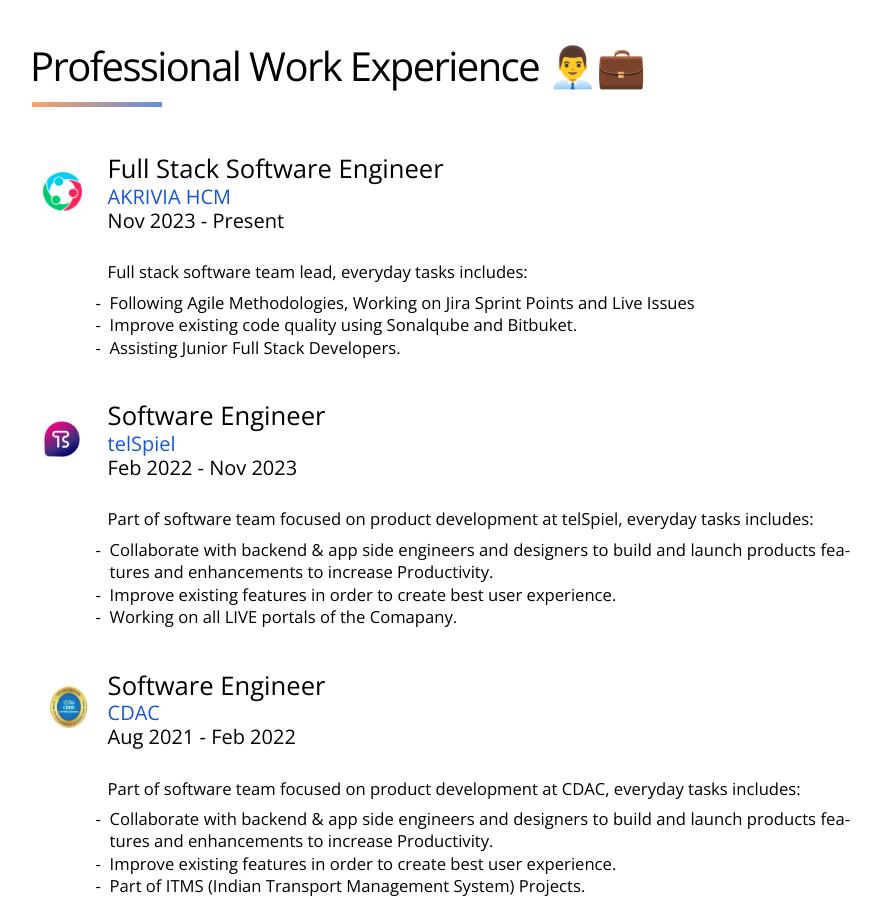
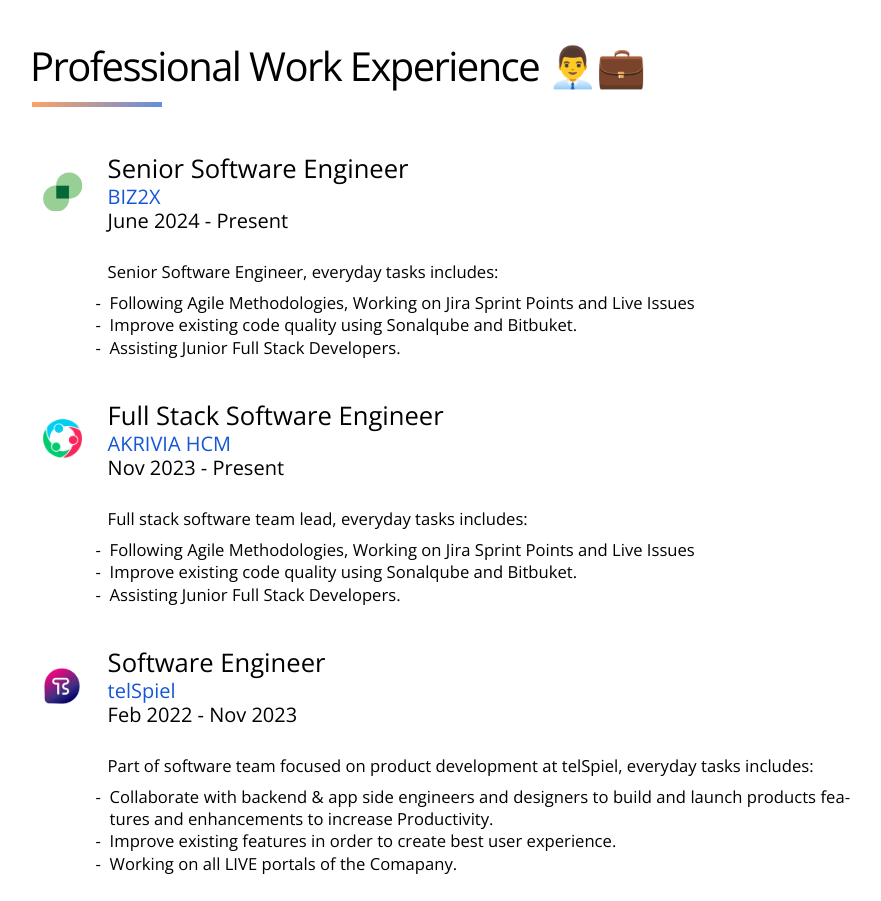
Before and after one commit to abhimetro/abhimetro.github.io, a website: page index.html in a window 1280 px wide. Shown: the part 1300-2201 px from the top of the page, without its empty margins (198-1079 px from the left). Drawn offline with nearby package versions, Linux system fonts and the light colour scheme.

Commit message:
biz2x-added

```diff
--- a/index.html
+++ b/index.html
@@ -42,7 +42,6 @@
 </head>
 
 <!-- This website is made by Abhishek Kashyap -->
-
 
 <body>
     <div class="container">
@@ -282,9 +281,32 @@
 
             </div>
         </section>
+
         <section class="col-centered container" id="experience">
             <div class="col-full">
                 <h2>Professional Work Experience 👨‍💼💼</h2>
+
+                <div class="flex-container">
+                    <div class="flex-media-logo">
+                        <img src="./assets/biz2x.png" style="width: 39px; height: 39px;">
+                    </div>
+                    <div class="flex-title">
+                        <h3>Senior Software Engineer
+                            <a href="https://biz2x.com/"><small>BIZ2X</small> </a>
+                            <small>June 2024 - Present</small>
+                        </h3>
+                    </div>
+                </div>
+                <div class="content-left-offset">
+                    <p>Senior Software Engineer, everyday tasks includes:</p>
+                    <ul>
+                        <li>Following Agile Methodologies, Working on Jira Sprint Points and Live Issues</li>
+                        <li>Improve existing code quality using Sonalqube and Bitbuket.</li>
+                        <li>Assisting Junior Full Stack Developers.</li>
+
+
+                    </ul>
+                </div>
 
                 <div class="flex-container">
                     <div class="flex-media-logo">
@@ -307,6 +329,7 @@
 
                     </ul>
                 </div>
+
 
                 <div class="flex-container">
                     <div class="flex-media-logo">
@@ -331,8 +354,6 @@
 
                     </ul>
                 </div>
-
-
 
 
                 <div class="flex-container">
@@ -387,6 +408,7 @@
                     </ul>
                 </div>
 
+
                 <div class="flex-container">
                     <div class="flex-media-logo">
                         <img src="./assets/cdac-logo.png" style="width: 79px; height: 79px; padding-right: 10px;">
@@ -413,6 +435,7 @@
 
             </div>
         </section>
+
         <section class="col-centered container" id="education">
             <div class="col-full">
                 <h2>Education 🎓 </h2>
@@ -461,10 +484,6 @@
 
             </div>
         </section>
-
-
-
-
 
         <section class="col-centered container" id="projects">
             <div class="col-full">
@@ -593,7 +612,6 @@
 
         </section>
 
-
         <section class="col-centered container" id="Extra">
             <div class="col-full">
                 <h2>Achievements and Activities ⚡ </h2>
@@ -720,7 +738,6 @@
                 </div>
             </div>
         </section>
-
 
         <section class="col-centered container" id="community">
 
@@ -886,9 +903,6 @@
 
         </section>
 
-
-
-
         <footer class="col-full container">
             <div class="col-centered">
                 <h3>It was nice to have you here, see you around !! </h3>
```
Also changed, not shown: assets/biz2x.png (added).
